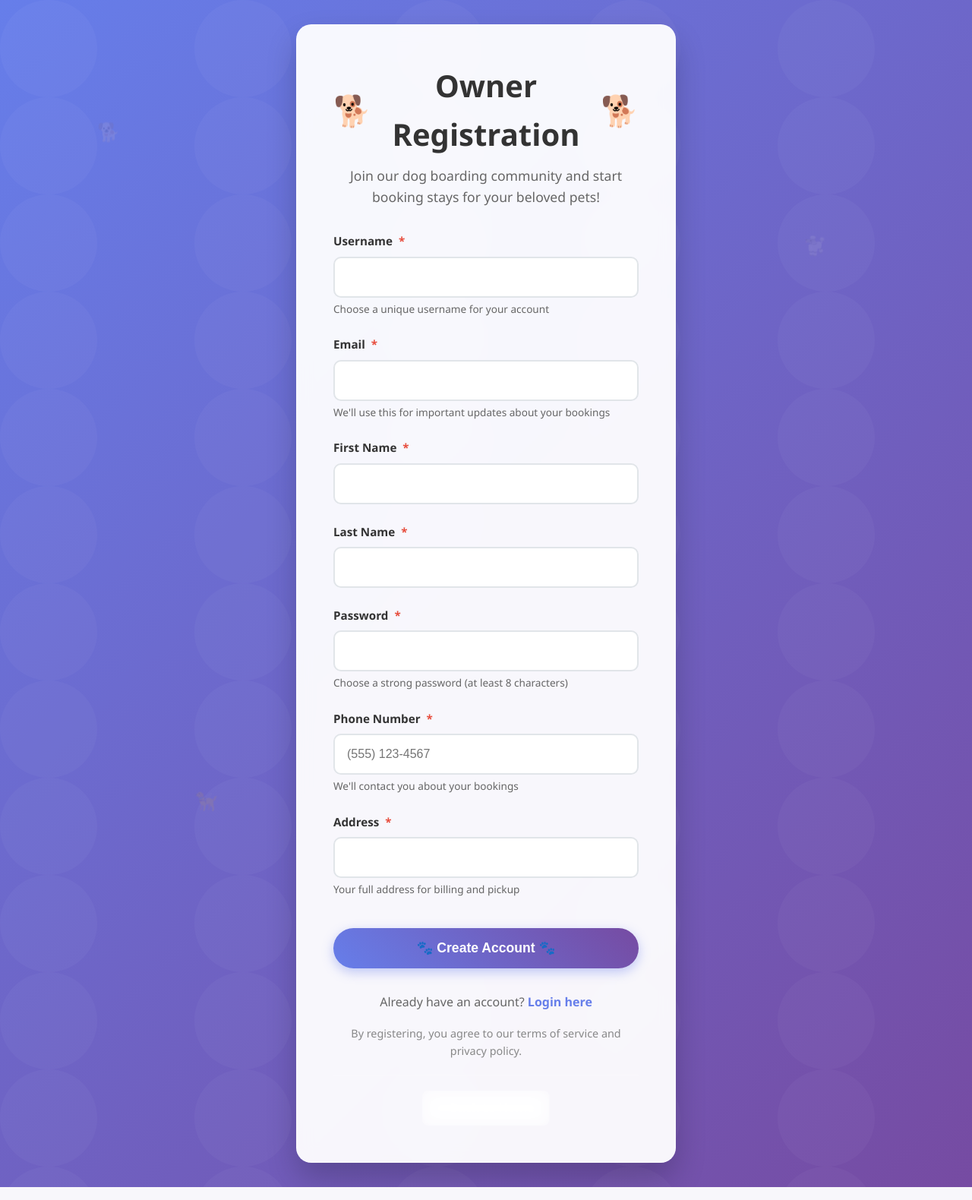
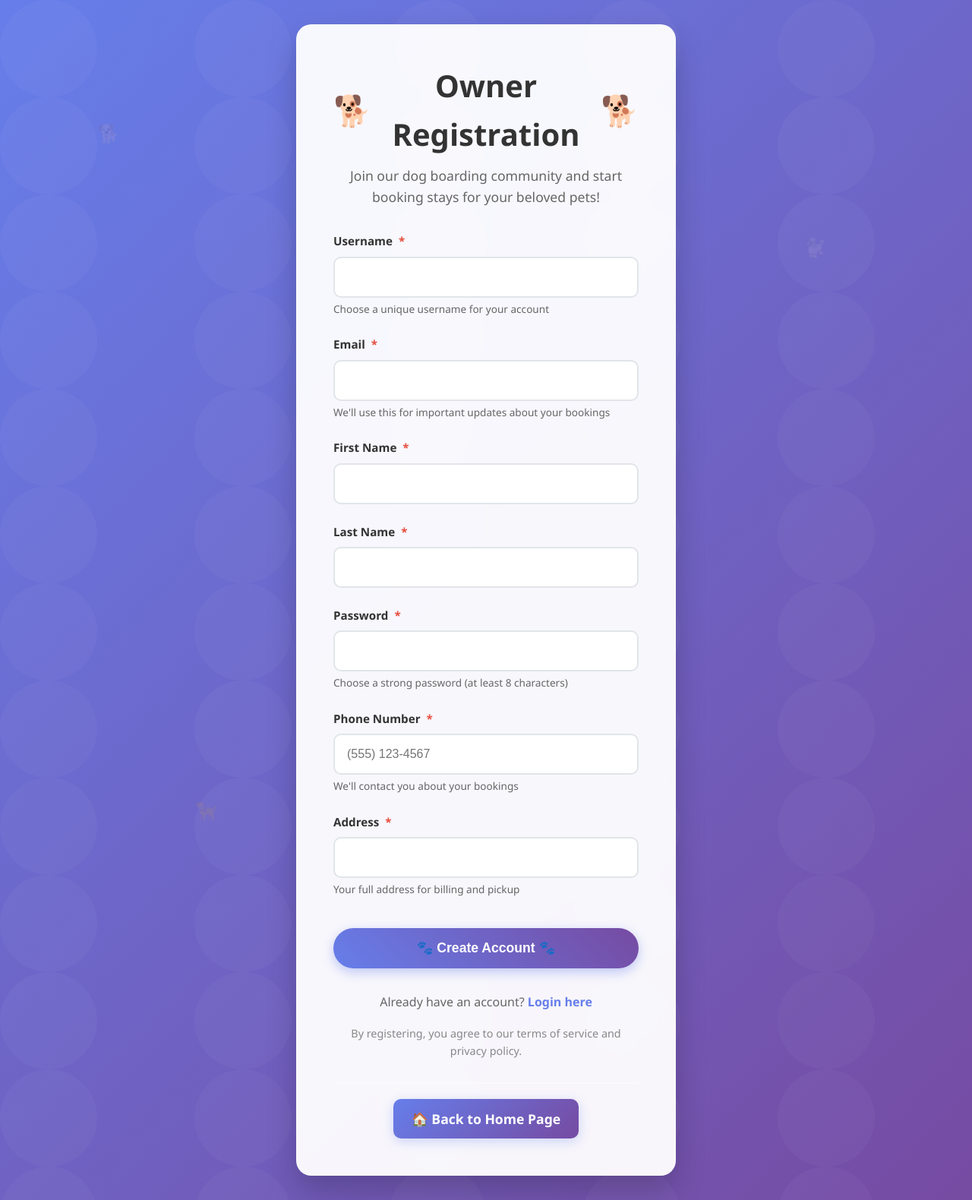
Before and after one commit to deannariddlespur/first-project, a Django app: page /register/ in a window 1280 px wide. Shown: the whole page at 76% size. Run offline with Django 5.2, Linux system fonts and the light colour scheme.

Commit message:
Make Back to Home link more prominent and visible on registration page

```diff
--- a/first-project-1/core/templates/core/register.html
+++ b/first-project-1/core/templates/core/register.html
@@ -147,26 +147,27 @@
 
     .back-to-home {
         text-align: center;
-        margin-top: 20px;
+        margin-top: 30px;
         padding-top: 20px;
-        border-top: 1px solid rgba(255, 255, 255, 0.2);
+        border-top: 2px solid rgba(255, 255, 255, 0.3);
     }
 
     .back-link {
         display: inline-block;
-        padding: 10px 20px;
-        background: rgba(255, 255, 255, 0.2);
+        padding: 12px 24px;
+        background: linear-gradient(135deg, #667eea 0%, #764ba2 100%);
         color: white;
         text-decoration: none;
-        border-radius: 8px;
-        font-weight: 600;
+        border-radius: 10px;
+        font-weight: bold;
+        font-size: 1.1em;
         transition: all 0.3s ease;
-        backdrop-filter: blur(10px);
+        box-shadow: 0 4px 15px rgba(102, 126, 234, 0.3);
     }
 
     .back-link:hover {
-        background: rgba(255, 255, 255, 0.3);
-        transform: translateY(-1px);
+        transform: translateY(-2px);
+        box-shadow: 0 6px 20px rgba(102, 126, 234, 0.4);
         color: white;
         text-decoration: none;
     }
@@ -363,7 +364,7 @@
         </div>
 
         <div class="back-to-home">
-            <a href="{% url 'home' %}" class="back-link">← Back to Home</a>
+            <a href="{% url 'home' %}" class="back-link">🏠 Back to Home Page</a>
         </div>
     </div>
 </div>
```
